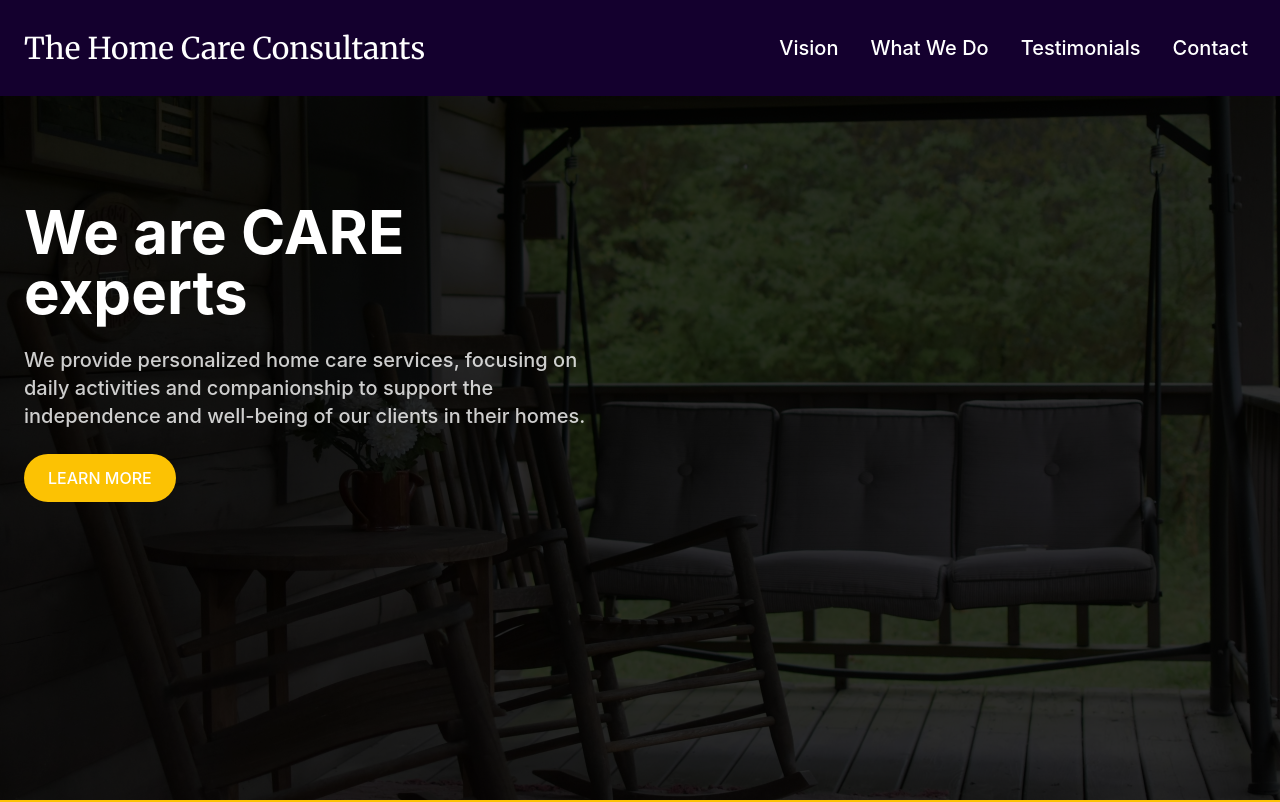
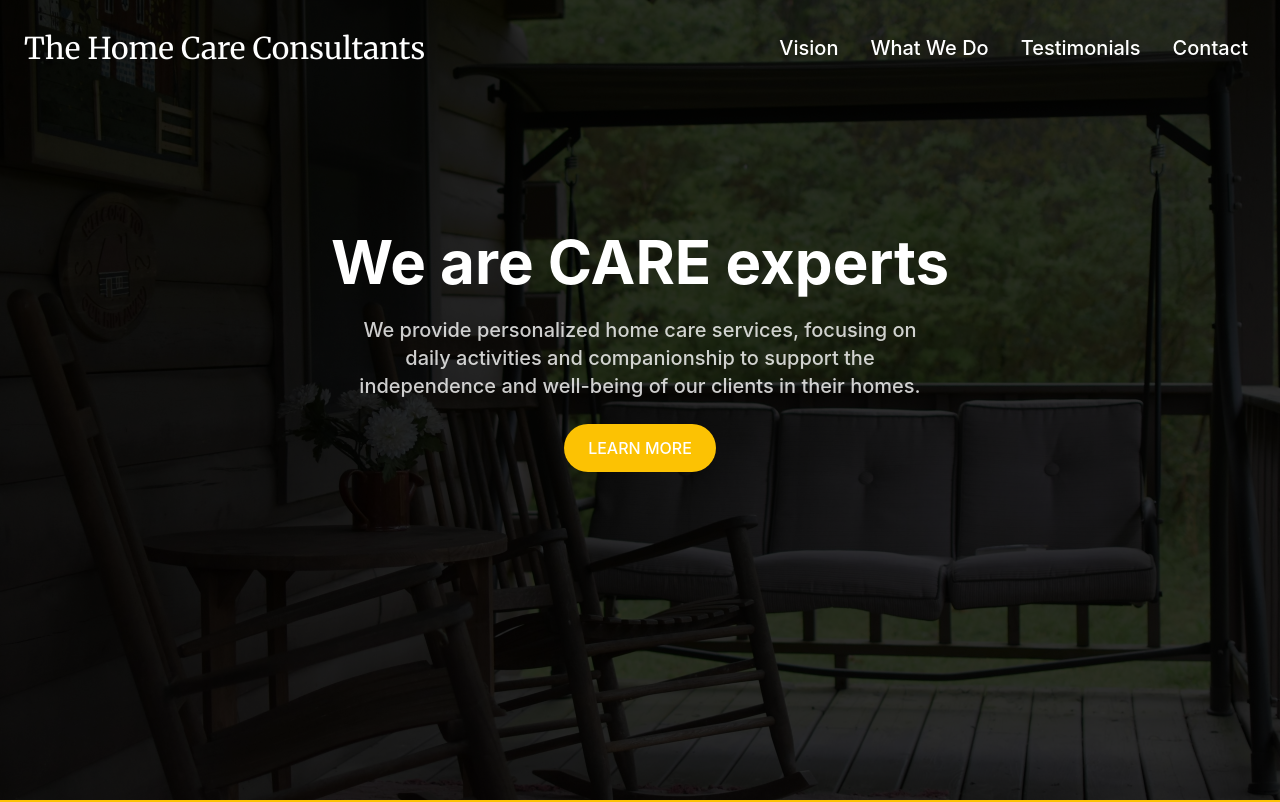
Before and after one commit to joooons/home-care, a React (Vite) app: page /alt in a window 1280 px wide. Shown: the top 802 px of the page. Built offline with nearby package versions, Linux system fonts and the light colour scheme.

Commit message:
center elements

```diff
--- a/src/components/HeroAlt.tsx
+++ b/src/components/HeroAlt.tsx
@@ -9,13 +9,13 @@ export default function HeroAlt() {
     <>
       <section className="relative h-screen w-full items-center justify-center bg-black/80">
         <Carousel></Carousel>
-        <div className="container mx-auto flex h-full flex-col px-6 py-32 md:flex-row xl:pb-56">
-          <div className="flex h-full flex-col items-start justify-center space-y-6 md:w-1/2 xl:mr-10">
-            <h1 className="text-left text-3xl font-bold text-light lg:text-6xl dark:text-light">
+        <div className="container mx-auto flex h-full flex-col px-6 py-32 xl:pb-56">
+          <div className="flex h-full flex-col items-center justify-center space-y-6 ">
+            <h1 className="text-center text-3xl font-bold text-light md:text-4xl lg:text-6xl dark:text-light">
               We are <span className="text-light dark:text-light">CARE</span>{" "}
               experts
             </h1>
-            <p className="max-w-xl text-left text-xl font-medium text-light/80 dark:text-light/60">
+            <p className="max-w-xl text-center text-xl font-medium text-light/80 dark:text-light/60">
               We provide personalized home care services, focusing on daily
               activities and companionship to support the independence and
               well-being of our clients in their homes.
--- a/src/components/NavBarAlt.tsx
+++ b/src/components/NavBarAlt.tsx
@@ -23,8 +23,8 @@ export default function NavBarAlt() {
     <Disclosure as="nav" className="absolute z-10 w-full ">
       {({ open }) => (
         <>
-          {/* NavBar  */}
-          <div className="absolute h-24 w-full bg-second"></div>
+          <div className="absolute h-24 w-full"></div>
+
           <div className="container mx-auto px-6">
             <div className="relative z-10 flex h-24 items-center justify-between">
               <div className="flex flex-1 items-center justify-start lg:items-stretch lg:justify-between">
```
